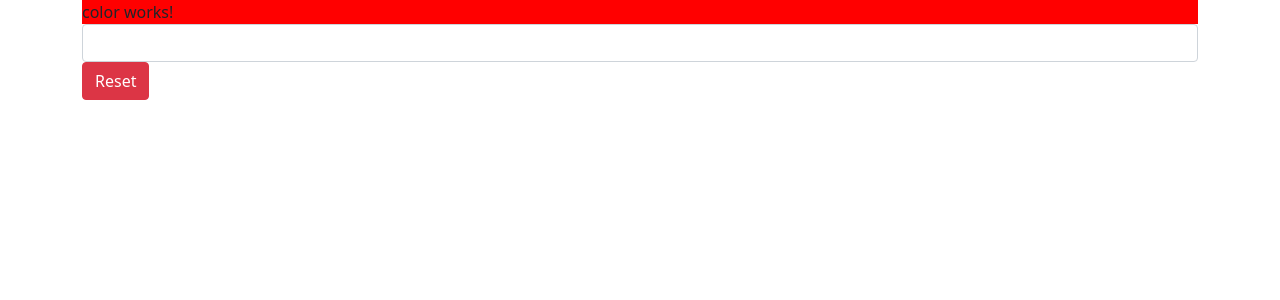
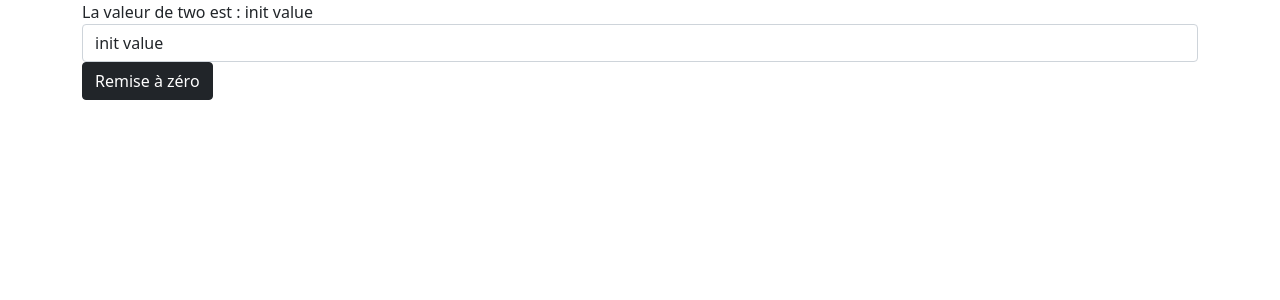
Before and after one commit to sabeur667/gti22, an Angular app: page / in a window 1280 px wide. Shown: the top 300 px of the page. Built offline with nearby package versions, Linux system fonts and the light colour scheme.

Commit message:
exemple two way

```diff
--- a/src/app/app.component.html
+++ b/src/app/app.component.html
@@ -1 +1 @@
-<app-color></app-color>
+<app-two></app-two>
--- /dev/null
+++ b/src/app/components/two/two.component.html
@@ -0,0 +1,12 @@
+La valeur de two est : {{ two }}
+
+
+<input type="text"
+       [(ngModel)]="two"
+       class="form-control">
+
+<button
+  (click)="reset()"
+  class="btn btn-dark">
+  Remise à zéro
+</button>
--- /dev/null
+++ b/src/app/components/two/two.component.ts
@@ -0,0 +1,18 @@
+import { Component, OnInit } from '@angular/core';
+
+@Component({
+  selector: 'app-two',
+  templateUrl: './two.component.html',
+  styleUrls: ['./two.component.css']
+})
+export class TwoComponent implements OnInit {
+  two = 'init value';
+  constructor() { }
+
+  ngOnInit(): void {
+  }
+
+  reset() {
+    this.two = 'cc'
+  }
+}
```
Also changed, not shown: src/app/app.module.ts (+11 -5 lines), src/app/components/two/two.component.css (added), 1 other file (tests, documents, lock files or other folders).
